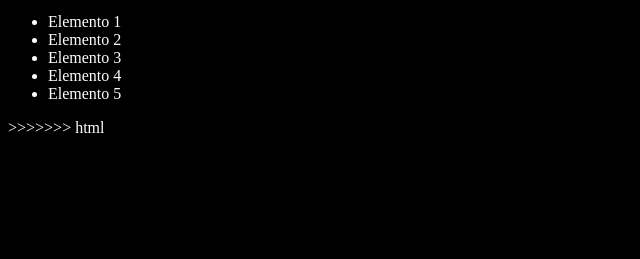
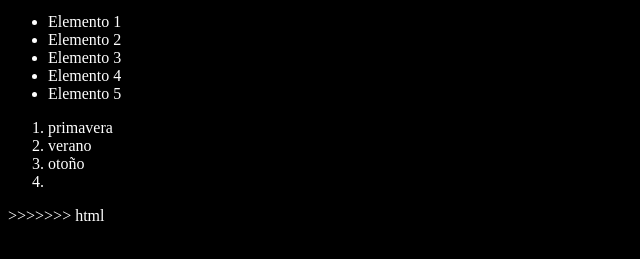
Before and after one commit to rafagamarrra/youtube2-git, a plain HTML site: page index.html in a window 1280 px wide. Shown: the part 101-360 px from the top of the page, without its empty margins (0-640 px from the left). Drawn offline with Linux system fonts and the light colour scheme.

Commit message:
Agregando las estaciones del año

```diff
--- a/index.html
+++ b/index.html
@@ -20,6 +20,12 @@
       <li>Elemento 4</li>
       <li>Elemento 5</li>
     </ul>
+    <ol>
+      <li>primavera</li>
+      <li>verano</li>
+      <li>otoño</li>
+      <li></li>
+    </ol>
     <script src="index.js"></script>
     >>>>>>> html
   </body>
```
